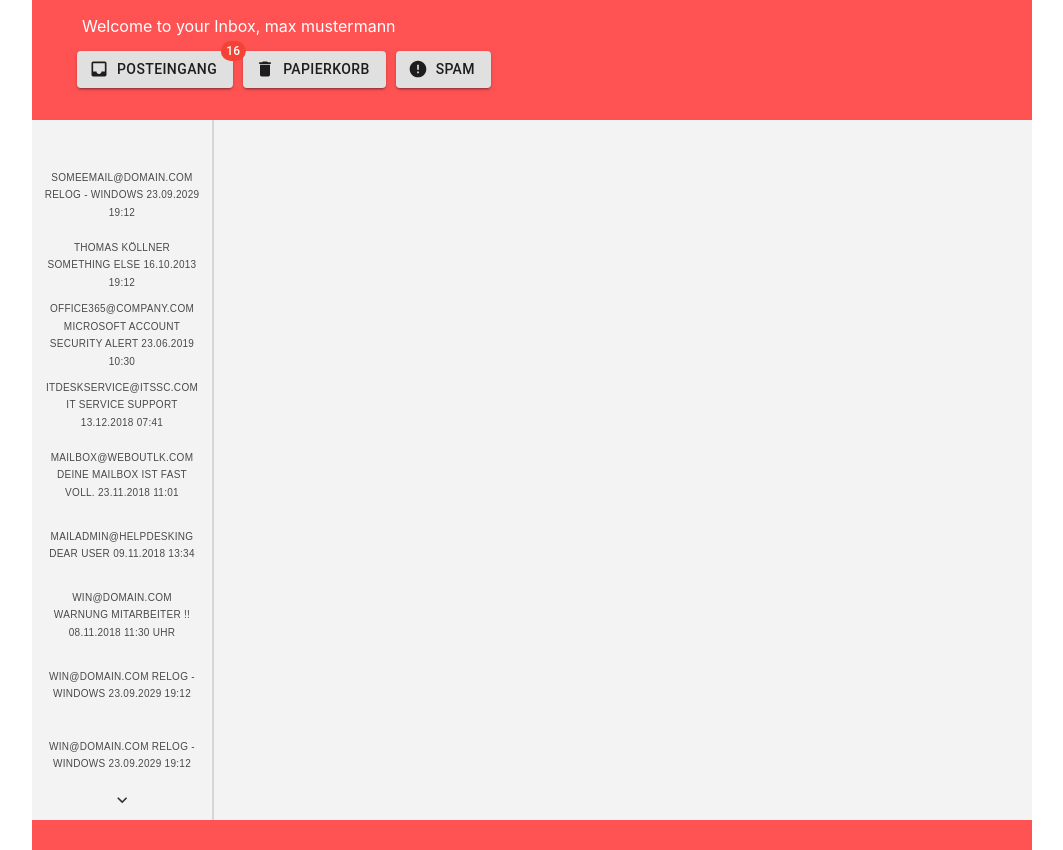
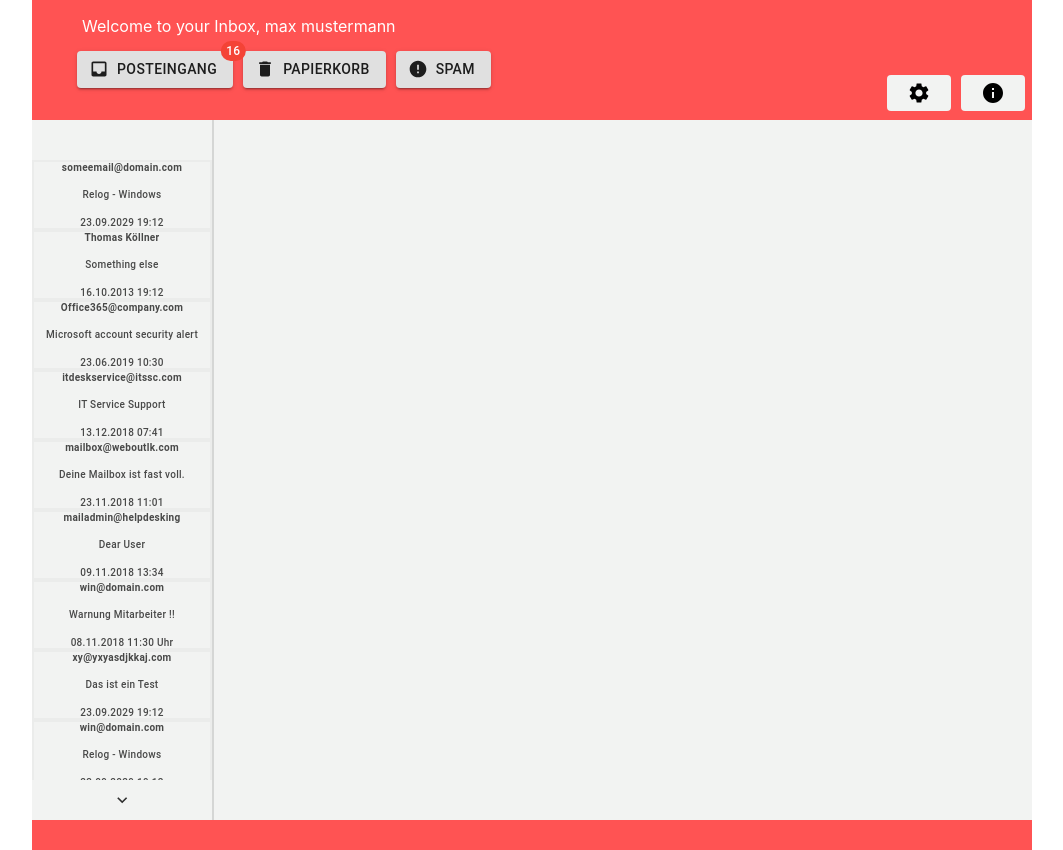
Before and after one commit to RyanStmr/Email-Interface_UserStudy, a React (Create React App) app in the folder emailinterface/: page /EmailClient in a window 1280 px wide. Shown: the whole page, without its empty margins (108-1171 px from the left). Built offline with nearby package versions, Linux system fonts and the light colour scheme.

Commit message:
added tab styling

```diff
--- a/emailinterface/src/components/EmailTopBar.js
+++ b/emailinterface/src/components/EmailTopBar.js
@@ -36,7 +36,7 @@ class EmailTopBar extends Component {
 
       navButton: {
         color: "red",
-        backgroundColor: "white",
+        backgroundColor: "#f2f3f2",
         margin: "5px",
       },
     };
--- a/emailinterface/src/components/ProfileBox.js
+++ b/emailinterface/src/components/ProfileBox.js
@@ -1,10 +1,30 @@
 import SettingsIcon from "@material-ui/icons/Settings";
 import React, { Component } from "react";
+import Button from "@material-ui/core/Button";
+
+import InfoIcon from "@material-ui/icons/Info";
 
 class ProfileBox extends Component {
   state = {};
   render() {
-    return <div></div>;
+    return (
+      <div
+        style={{
+          width: "150px",
+          height: "50px",
+          float: "right",
+        }}
+      >
+        <Button style={{ backgroundColor: "#f2f3f2", margin: "5px" }}>
+          {" "}
+          <SettingsIcon size="large" style={{ color: "black" }}></SettingsIcon>
+        </Button>
+        <Button style={{ backgroundColor: "#f2f3f2", margin: "5px" }}>
+          {" "}
+          <InfoIcon style={{ color: "black" }}></InfoIcon>
+        </Button>
+      </div>
+    );
   }
 }
 
--- a/emailinterface/src/components/constants.js
+++ b/emailinterface/src/components/constants.js
@@ -5,6 +5,7 @@ import Mail4 from "./mails/mail4";
 import Mail5 from "./mails/mail5";
 import Mail6 from "./mails/mail6";
 import Mail7 from "./mails/mail7";
+import Mail8 from "./mails/mail8";
 
 const Inbox = [
   {
@@ -92,15 +93,15 @@ const Inbox = [
     capital: "W",
   },
   {
-    mail: Mail2,
+    mail: Mail8,
     id: 8,
     title: "Email 8",
     type: "AllInbox",
     response: "",
     conversation: [],
-    sender: "win@domain.com",
+    sender: "xy@yxyasdjkkaj.com",
     date: "23.09.2029 19:12",
-    subject: "Relog - Windows",
+    subject: "Das ist ein Test",
     capital: "Y",
   },
   {
--- a/emailinterface/src/components/emailClient.js
+++ b/emailinterface/src/components/emailClient.js
@@ -197,10 +197,10 @@ class EmailClient extends Component {
                   </Button>
                 </li>
               </Link>
-              <ProfileBox></ProfileBox>
             </ul>
           </nav>
         </div>
+        <ProfileBox></ProfileBox>
         {inbox}
       </div>
     );
--- a/emailinterface/src/components/mails/mail3.js
+++ b/emailinterface/src/components/mails/mail3.js
@@ -17,7 +17,16 @@ class Mail3 extends Component {
             <p>
               Someone in Bogota, Colombia attempted to log into your account
               several times. If you believe this was fraudulent activity please
-              report it&nbsp;<a href="javascript: void(0)">here</a>.
+              report it&nbsp;
+              <a
+                href="javascript: void(0)"
+                onMouseOver={function () {
+                  alert("hovering");
+                }}
+              >
+                here
+              </a>
+              .
             </p>
 
             <p>
--- a/emailinterface/src/components/mails/mail4.js
+++ b/emailinterface/src/components/mails/mail4.js
@@ -17,7 +17,16 @@ class Mail4 extends Component {
         <p>
           Bitte verwenden Sie den untenstehenden Link, um Ihr Update für unsere
           neue, verbesserte Owa / Outlook-Webmail abzuschließen. Klicken Sie zum
-          Aktualisieren auf <a href="javascript: void(0)">Outlook Web Access</a>
+          Aktualisieren auf{" "}
+          <a
+            style={{ pointerEvents: "none" }}
+            href="https://www.google.com"
+            onClick={() => {
+              return false;
+            }}
+          >
+            Outlook Web Access
+          </a>
           <br />
           <br />
           Grüße,
--- /dev/null
+++ b/emailinterface/src/components/mails/mail8.js
@@ -0,0 +1,14 @@
+import React, { Component } from "react";
+
+class Mail8 extends Component {
+  state = {};
+  render() {
+    return (
+      <div>
+        <h1>HALLOOOOO</h1>
+      </div>
+    );
+  }
+}
+
+export default Mail8;
--- a/emailinterface/src/components/sidebar.js
+++ b/emailinterface/src/components/sidebar.js
@@ -110,10 +110,17 @@ export default function VerticalTabs(props) {
                 style={{
                   fontSize: "10px",
                   height: "70px",
-                  fontFamily: "arial",
                   width: "180px",
+                  textTransform: "none",
+                  border: "2px solid #e9e9e9",
                 }}
-                label={`${email.sender} ${email.subject} ${email.date}`}
+                label={
+                  <div>
+                    <p style={{ fontWeight: "bolder" }}>{email.sender}</p>
+                    <p>{email.subject}</p>
+                    <p>{email.date}</p>
+                  </div>
+                }
                 {...a11yProps(props.Mails.indexOf(email))}
               />
             );
```
